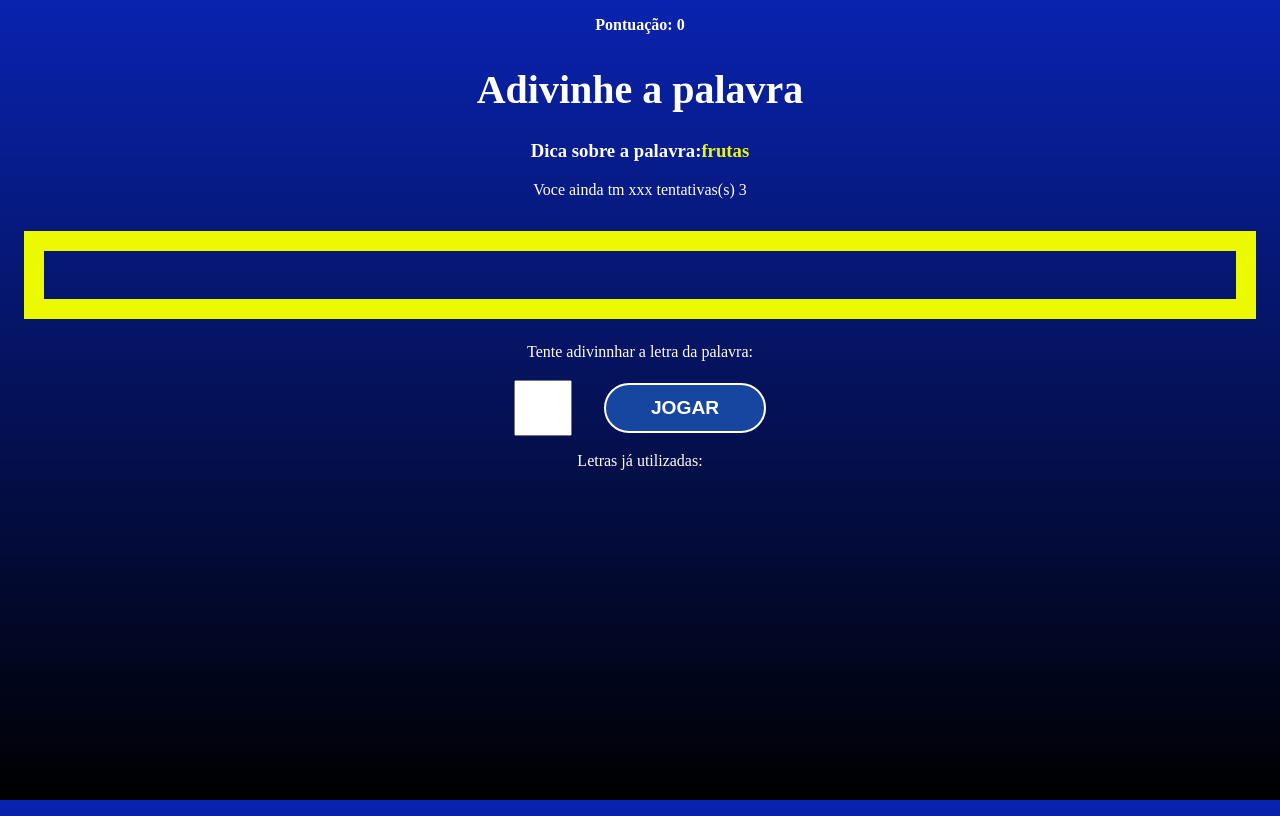
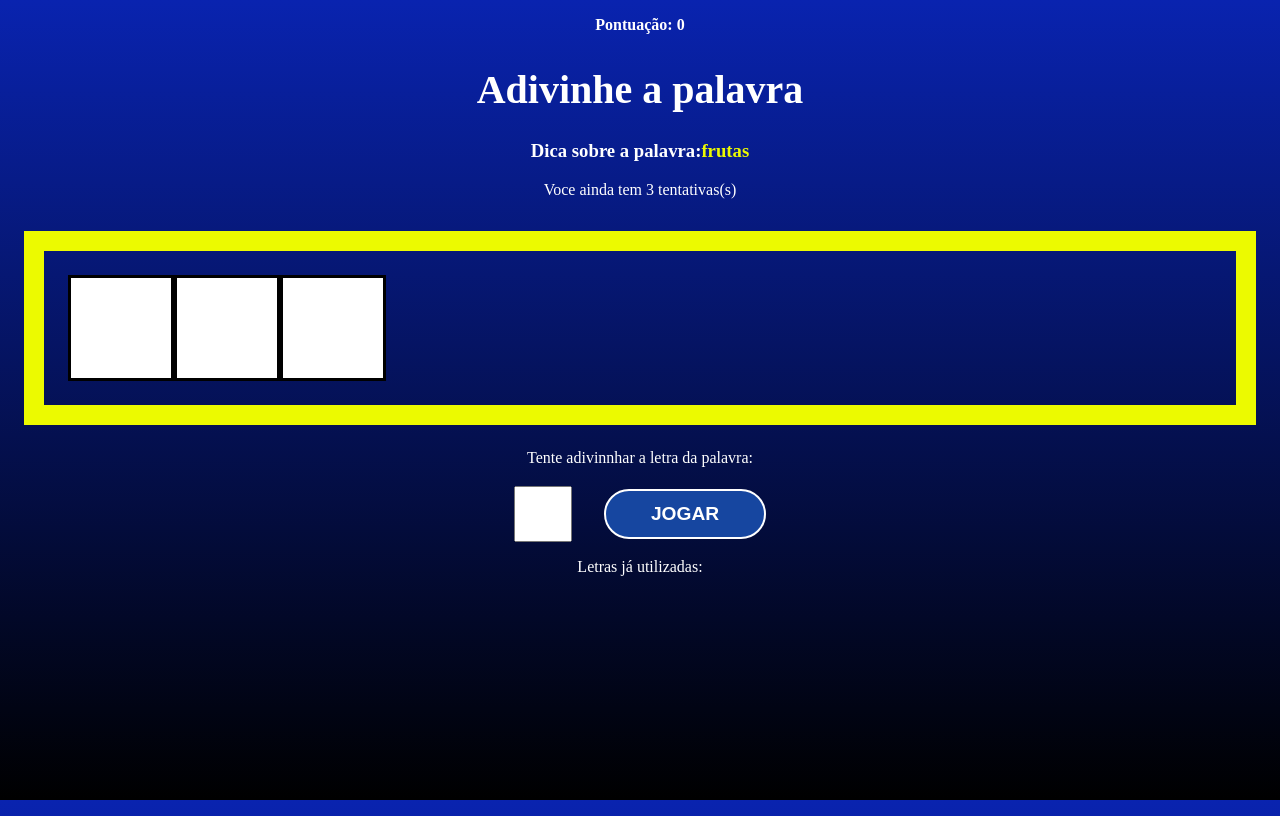
Before and after one commit to tainamiranda2/secret-word, a React (Vite) app: page / in a window 1280 px wide. Both pictures are taken after a click on the button "COMEÇE O JOGO". Built offline with nearby package versions, Linux system fonts and the light colour scheme.

Commit message:
Resolvendo o erro

```diff
--- a/src/App.jsx
+++ b/src/App.jsx
@@ -17,7 +17,7 @@ const stages=[
 ]
 
 function App() {
-const [gameStage,setGameStage]=useState(stages[0].name)
+const [gameStage,setGameStage]=useState(stages[0].name);
 const [words] = useState(wordList);
 
 const [pickedWord,setPickedWord] = useState("");
@@ -62,7 +62,7 @@ wordLetters=wordLetters.map((l)=>l.toLowerCase())
 //setar estados
 setPickedWord(word);
 setPickedCategory(category);
-setLetters(letters);
+setLetters(wordLetters);
   //iniciando
   setGameStage(stages[1].name)
 }
@@ -88,10 +88,14 @@ if(letters.includes(normalizeLetter)){
   ])
 
 }else{
-setWongLetters,
-normalizeLetter
+setWongLetters((actualGuessesdLetters)=>[
+  ...actualGuessesdLetters,
+  normalizeLetter
+]);
 
 }
+console.log(guessedLetters);
+console.log(wrongLetters)
 
 }
 
@@ -105,7 +109,8 @@ const retry=()=>{
 {gameStage==='start' && <Star startGame={startGame}/>}
 
 {gameStage==='game' &&
- <Game verifyLetter={verifyLetter}
+ <Game
+  verifyLetter={verifyLetter}
  pickedWord={pickedWord}
  pickedCategory={pickedCategory}
  letters={letters}
--- a/src/components/game/Game.css
+++ b/src/components/game/Game.css
@@ -16,7 +16,8 @@ padding: 1.5em;
 border: 20px solid #ecfa00;
 display: flex;
 }
-.letter, .blackSquare{
+.letter,
+.blackSquare{
     font-size: 70px;
     line-height: 1.5;
     border: 3px solid #000;
--- a/src/components/game/Game.jsx
+++ b/src/components/game/Game.jsx
@@ -1,4 +1,5 @@
-import React, { useState, useRef } from 'react';
+import React from 'react'
+import { useState, useRef } from 'react';
 import './Game.css'
 
 export const Game=({
@@ -11,7 +12,8 @@ export const Game=({
         guesses,
           score
         })=>{
-         const [letter, setLetter]= useState("");
+
+const [letter, setLetter]= useState("");
 const letterInputRed=useRef(null);
 
 const handleSubmit =(e)=>{
@@ -39,11 +41,11 @@ letterInputRed.current.focus();
             <h3 className='tip'>Dica sobre a palavra:
             <span>{pickedCategory}</span>
             </h3>
-        <p>Voce ainda tm xxx tentativas(s) {guesses}</p>
+        <p>Voce ainda tem {guesses} tentativas(s) </p>
             <div className="wordContainer">
                 {letters.map((letter, i)=>(
                     guessedLetters.includes(letter) ? (
-             <span key={i} className='letter'>A</span>
+             <span key={i} className='letter'>{letter}</span>
                     ):(
 
                 <span key={i} className='blackSquare'></span>
```
